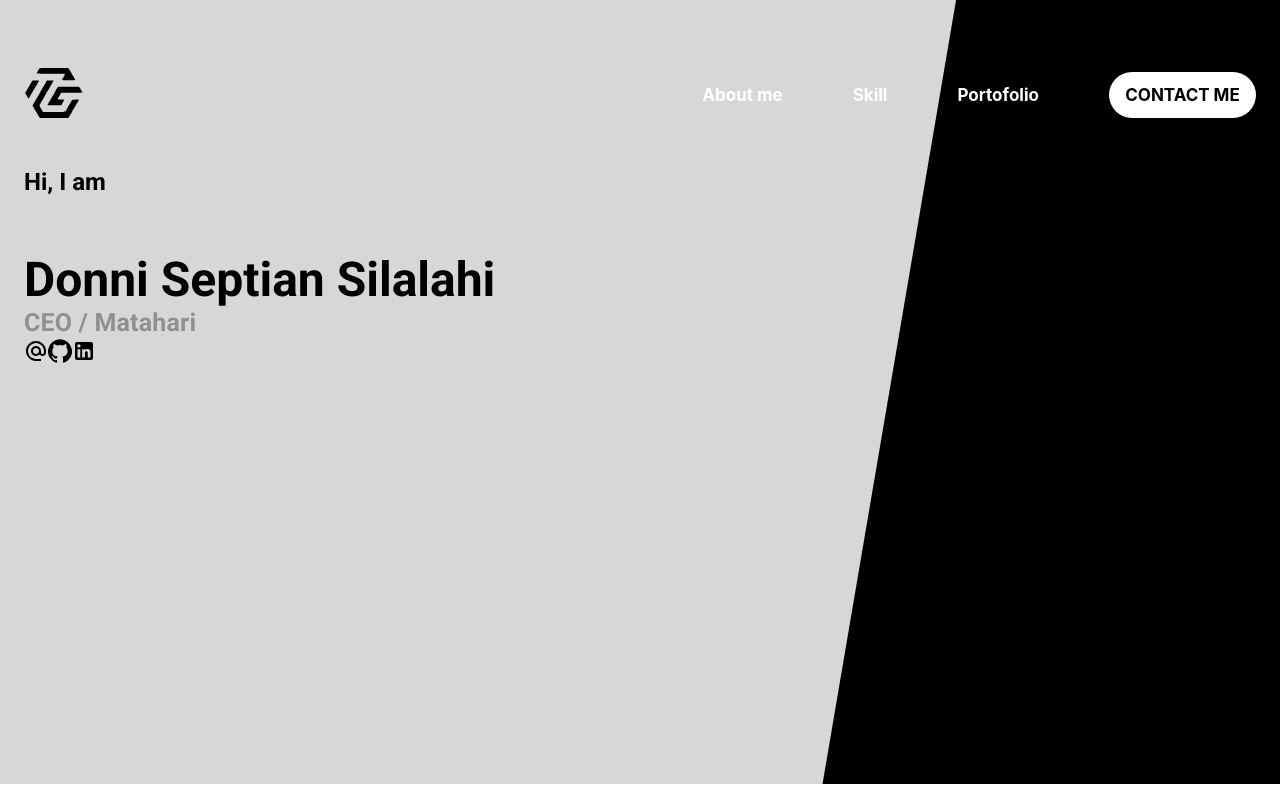
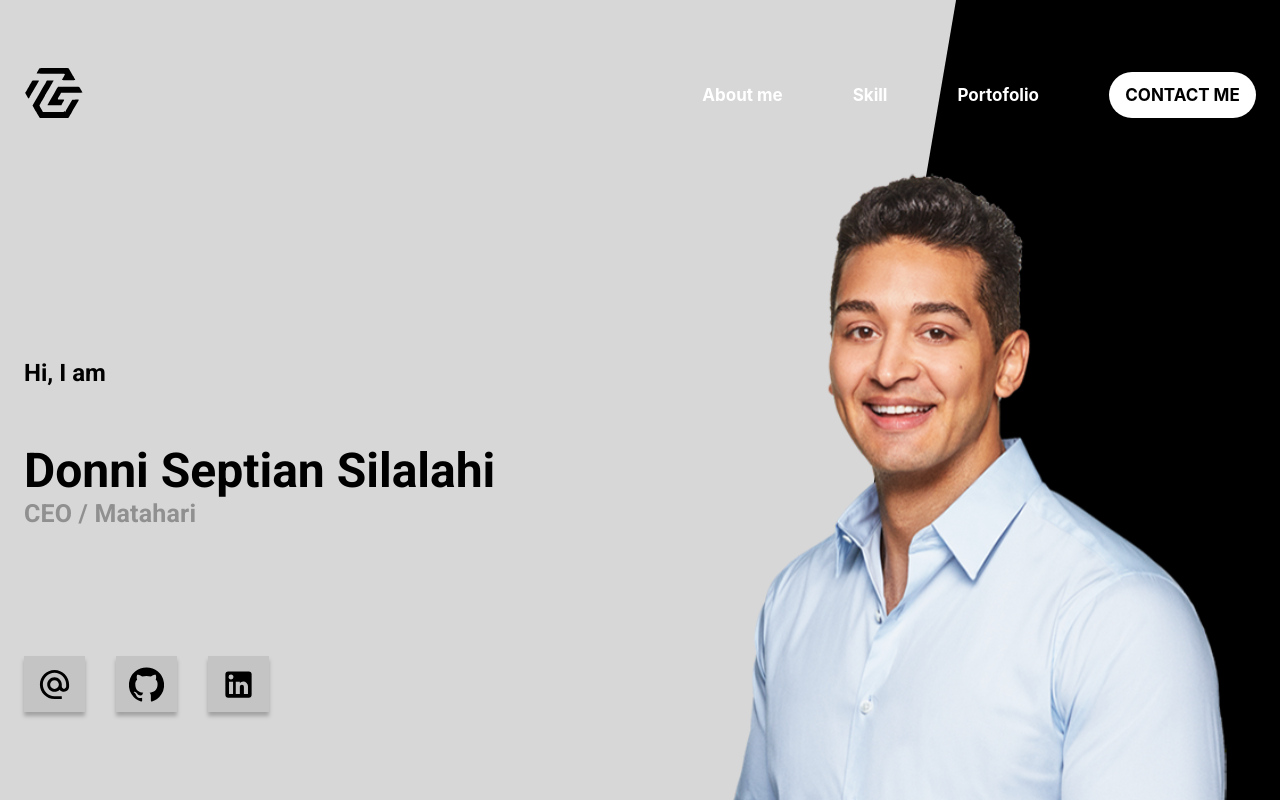
Before and after one commit to Firmwave11/latihan-react, a React (Create React App) app: page / in a window 1280 px wide. Shown: the top 800 px of the page. Built offline with nearby package versions, Linux system fonts and the light colour scheme.

Commit message:
update content

```diff
--- a/src/views/contentInfo.js
+++ b/src/views/contentInfo.js
@@ -10,6 +10,7 @@ import {
 import AlternateEmailIcon from '@material-ui/icons/AlternateEmail';
 import GitHubIcon from '@material-ui/icons/GitHub';
 import LinkedInIcon from '@material-ui/icons/LinkedIn';
+import ProfileImg from '../assets/image 17.svg'
 import clsx from 'clsx';
 
 const useStyles = makeStyles((theme) => ({
@@ -24,9 +25,19 @@ const useStyles = makeStyles((theme) => ({
   titleHi: {
     marginBottom: 54
   },
-  socialMedia: {
-    display:'flex',
-
+  socialMediaBtn: {
+    display:'inline-flex',
+    width:61,
+    height:56,
+    backgroundColor:"#C4C4C4",
+    marginRight:31,
+    boxShadow:"0px 4px 4px rgba(0, 0, 0, 0.25)",
+    alignItems:"center",
+    justifyContent:"center",
+    marginTop:126,
+    '& svg':{
+      fontSize:35
+    }
   }
 }));
 const ContentInfo = () => {
@@ -48,22 +59,35 @@ const ContentInfo = () => {
   return (
     <Grid container alignItems="center">
       <Grid item lg={6}>
+        <Grid container>
+          <Grid item lg={12}>
             <Typography variant="h5" className={clsx(classes.titleHi,classes.titleTypo)}>
               Hi, I am
             </Typography>
+          </Grid>
+          <Grid item lg={12}>
             <Typography variant="h3" className={classes.titleTypo}>
               Donni Septian Silalahi
             </Typography>
             <Typography variant="h4" className={classes.subtitle}>
               CEO / Matahari
             </Typography>
-        <div className={classes.socialMedia}>
+          </Grid>
+          <Grid item lg={12}>
             {socialMedias.map((sm)=>
-          <a key={sm.link} href={sm.link}>
+            <a key={sm.link} href={sm.link} className={classes.socialMediaBtn}>
               {sm.icons}
             </a>
             )}
-        </div>
+          </Grid>
+        </Grid>
+      </Grid>
+      <Grid item lg={6}>
+          <img
+          src={ProfileImg}
+          alt="Dons"
+          width="655"
+          />
       </Grid>
     </Grid>
   )
--- a/src/views/dashboard.js
+++ b/src/views/dashboard.js
@@ -38,9 +38,9 @@ const Dashboard = () => {
           <Grid item lg={12}>
             <ContentInfo />
           </Grid>
-          {/* <Grid item lg={12}>
+          <Grid item lg={12}>
             <Footer />
-          </Grid> */}
+          </Grid>
         </Grid>
       </Container>
     </div>
--- a/src/views/style/dashboard.css
+++ b/src/views/style/dashboard.css
@@ -5,7 +5,7 @@
 .section1 {
   width: 100%;
   display: block;
-  height: 100vh;
+  min-height: 100vh;
   background-image: url(../../assets/Rectangle\ 67.svg);
   background-repeat: no-repeat;
   background-position-x: 760px;
```
Also changed, not shown: 1 other file (tests, documents, lock files or other folders). Lines whose indentation alone changed are shown as unchanged.
